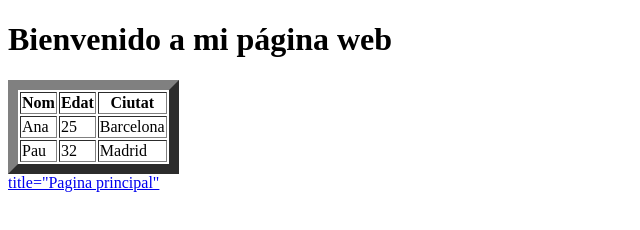
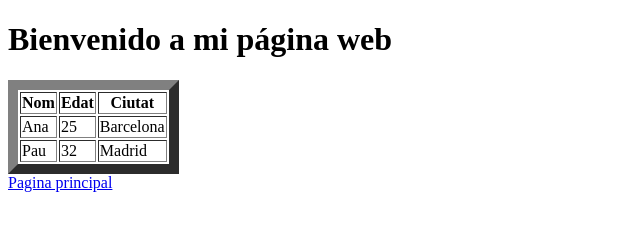
Before and after one commit to JaimeCifre/LMA_dos, a plain HTML site: page paginauno.html in a window 1280 px wide. Shown: the full height of the page, 0-640 px from the left. Drawn offline with Linux system fonts and the light colour scheme.

Commit message:
Update paginauno.html

```diff
--- a/paginauno.html
+++ b/paginauno.html
@@ -24,5 +24,5 @@
     <td>Madrid</td>
   </tr>
 </table>
-         <a href="index.html"> title="Pagina principal"</a>
+         <a href="index.html" title="Pagina principal">Pagina principal</a>
 </body>
```
